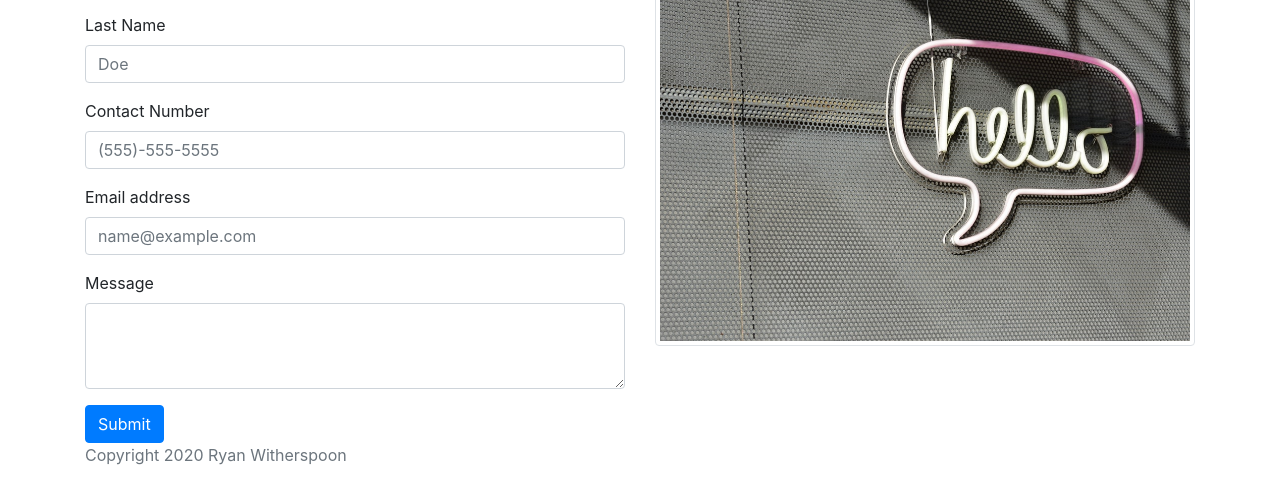
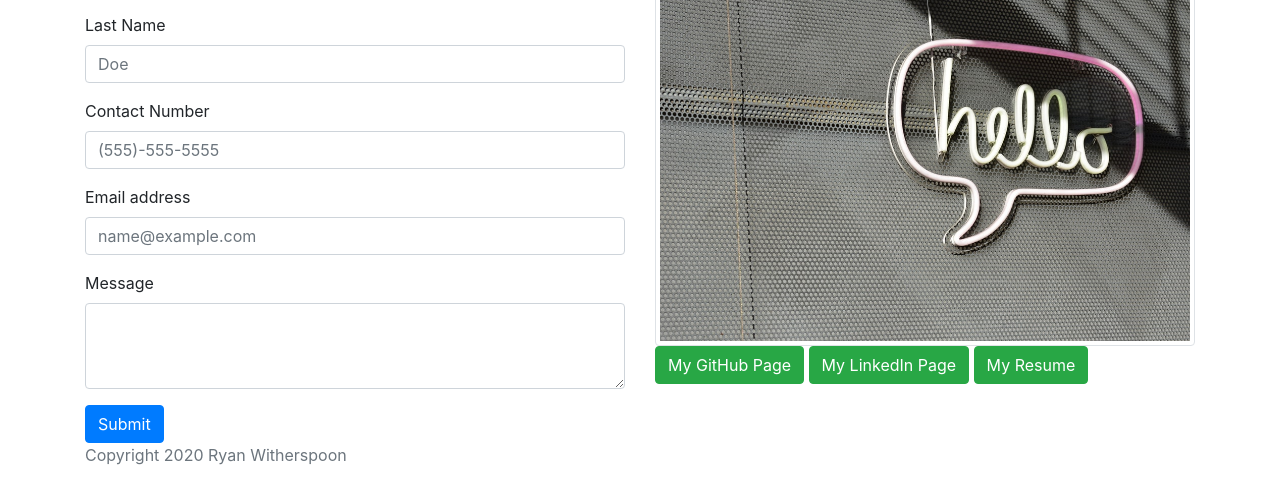
Before and after one commit to ryanwit/homework_08_professional_materials, a plain HTML site: page contact.html in a window 1280 px wide. Shown: the part 129-632 px from the top of the page. Drawn offline with nearby package versions, Linux system fonts and the light colour scheme.

Commit message:
Updated Contact Page

```diff
--- a/contact.html
+++ b/contact.html
@@ -72,7 +72,11 @@
           <div class="col-6">
             <h1>Contact Us!</h1>
           <img src="assets/images/hello.jpg" class="img-thumbnail" alt="hello">
+          <a href="https://github.com/ryanwit" target="_blank" type="button" class="btn btn-success" >My GitHub Page</a>
+          <a href="https://www.linkedin.com/in/ryanwitherspoon/" target="_blank" type="button" class="btn btn-success" >My LinkedIn Page</a>
+          <a href="https://drive.google.com/file/d/1R_e3Z3FRO_PTFE2hwBZ52JyFSmzqR3eI/view?usp=sharing" target="_blank" type="button" class="btn btn-success" >My Resume</a>
         </div>
+
 
       </div>
     </div>
```
